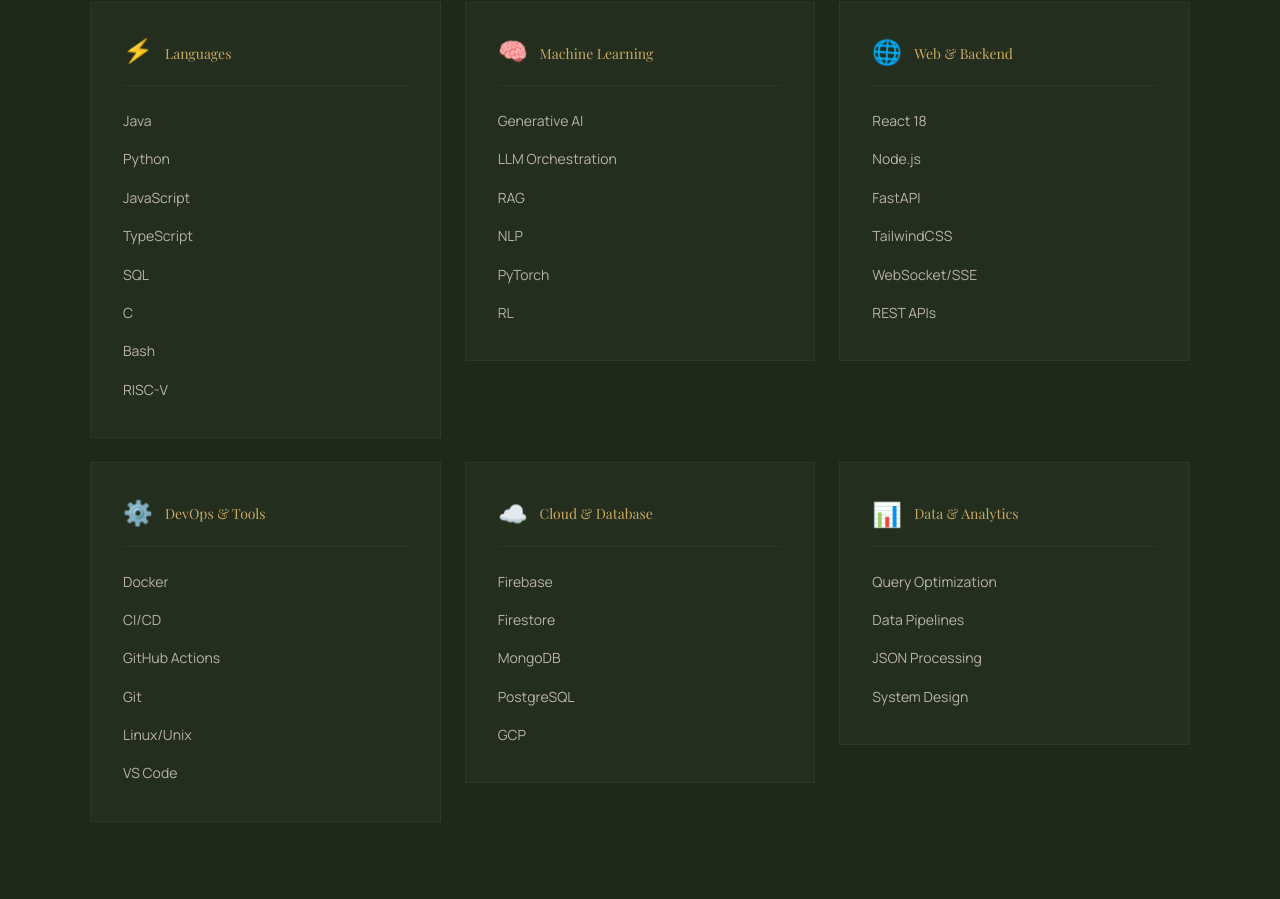
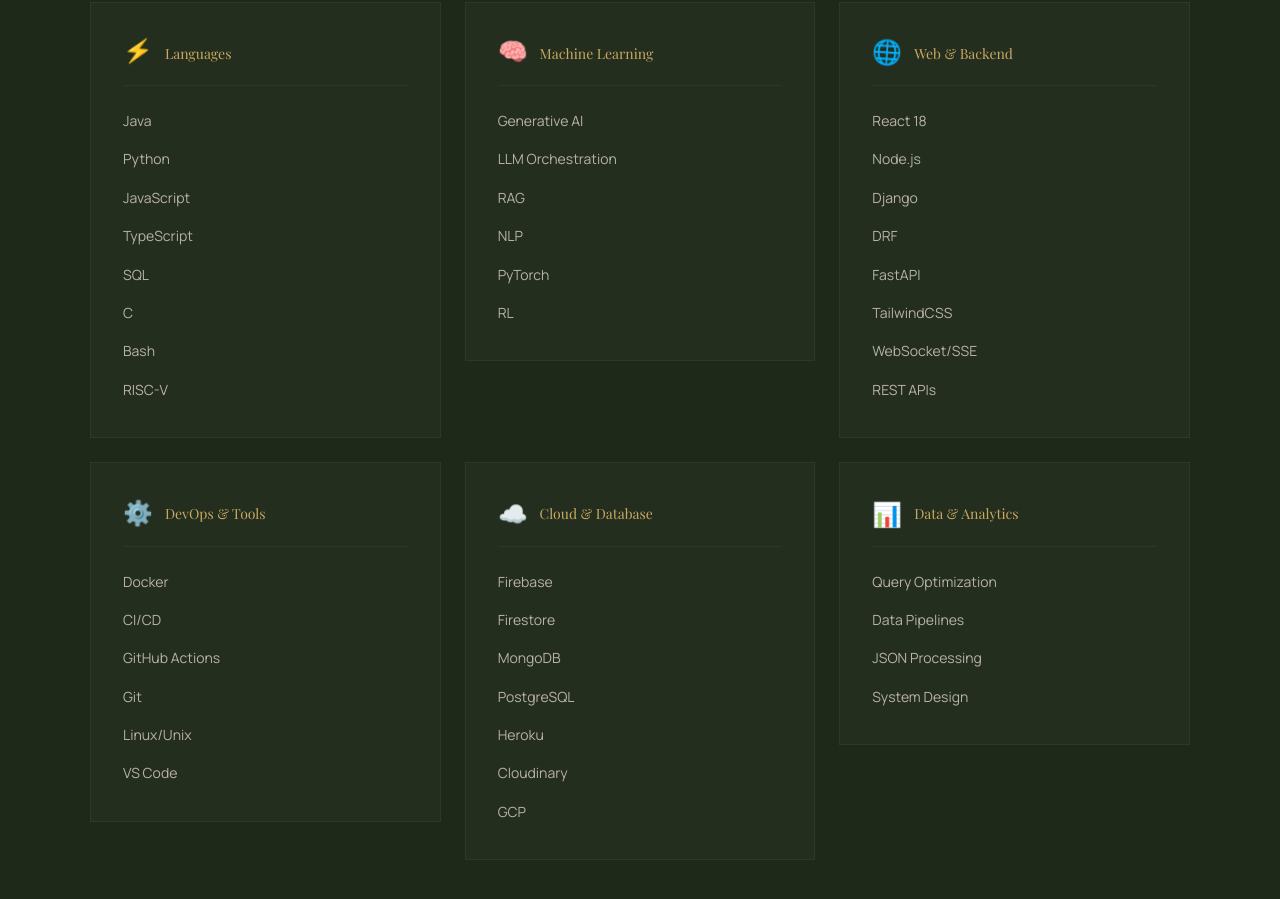
Before and after one commit to ujjawalsuii/portfolio, a React (Vite) app: page / in a window 1280 px wide. Shown: the part 5603-6502 px from the top of the page. Built offline with nearby package versions, Linux system fonts and the light colour scheme; a web font is replaced by a local one.

Commit message:
thats cold

```diff
--- a/src/components/TechArsenal.tsx
+++ b/src/components/TechArsenal.tsx
@@ -5,9 +5,9 @@
 const categories = [
     { title: 'Languages', skills: ['Java', 'Python', 'JavaScript', 'TypeScript', 'SQL', 'C', 'Bash', 'RISC-V'], icon: '⚡' },
     { title: 'Machine Learning', skills: ['Generative AI', 'LLM Orchestration', 'RAG', 'NLP', 'PyTorch', 'RL'], icon: '🧠' },
-    { title: 'Web & Backend', skills: ['React 18', 'Node.js', 'FastAPI', 'TailwindCSS', 'WebSocket/SSE', 'REST APIs'], icon: '🌐' },
+    { title: 'Web & Backend', skills: ['React 18', 'Node.js', 'Django', 'DRF', 'FastAPI', 'TailwindCSS', 'WebSocket/SSE', 'REST APIs'], icon: '🌐' },
     { title: 'DevOps & Tools', skills: ['Docker', 'CI/CD', 'GitHub Actions', 'Git', 'Linux/Unix', 'VS Code'], icon: '⚙️' },
-    { title: 'Cloud & Database', skills: ['Firebase', 'Firestore', 'MongoDB', 'PostgreSQL', 'GCP'], icon: '☁️' },
+    { title: 'Cloud & Database', skills: ['Firebase', 'Firestore', 'MongoDB', 'PostgreSQL', 'Heroku', 'Cloudinary', 'GCP'], icon: '☁️' },
     { title: 'Data & Analytics', skills: ['Query Optimization', 'Data Pipelines', 'JSON Processing', 'System Design'], icon: '📊' }
 ]
 
```
Also changed, not shown: 1 other file (tests, documents, lock files or other folders).
